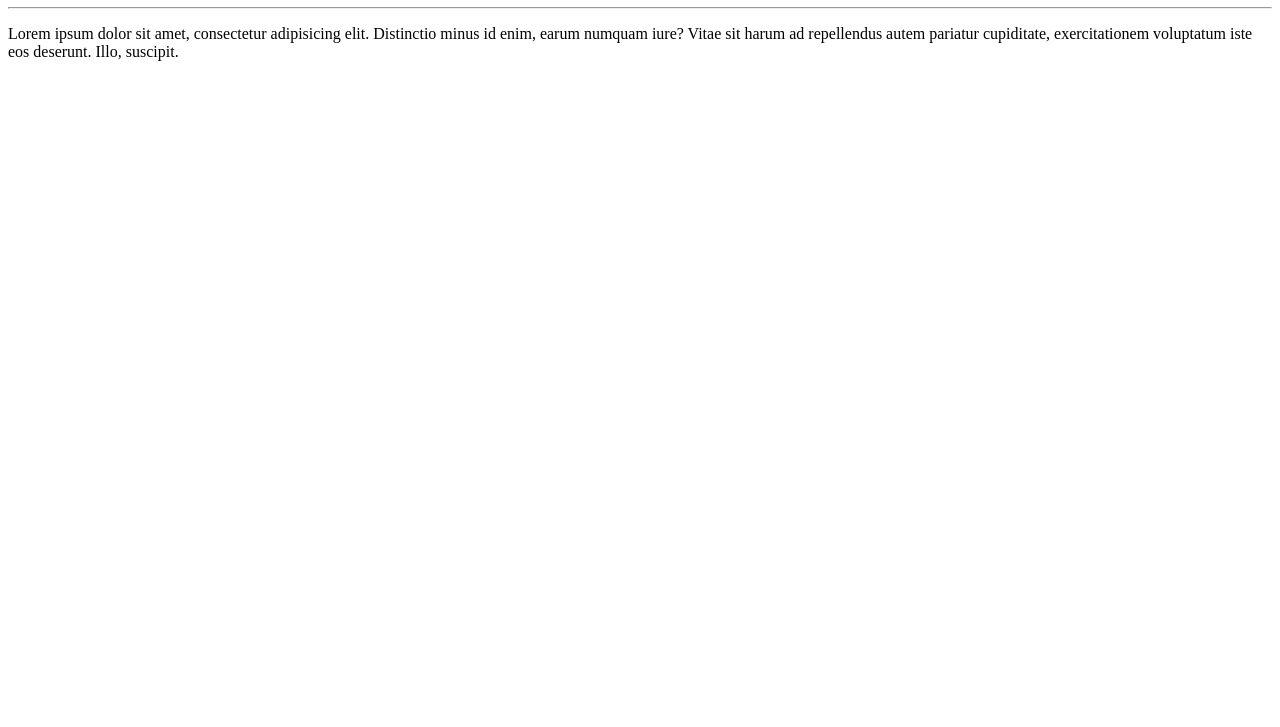
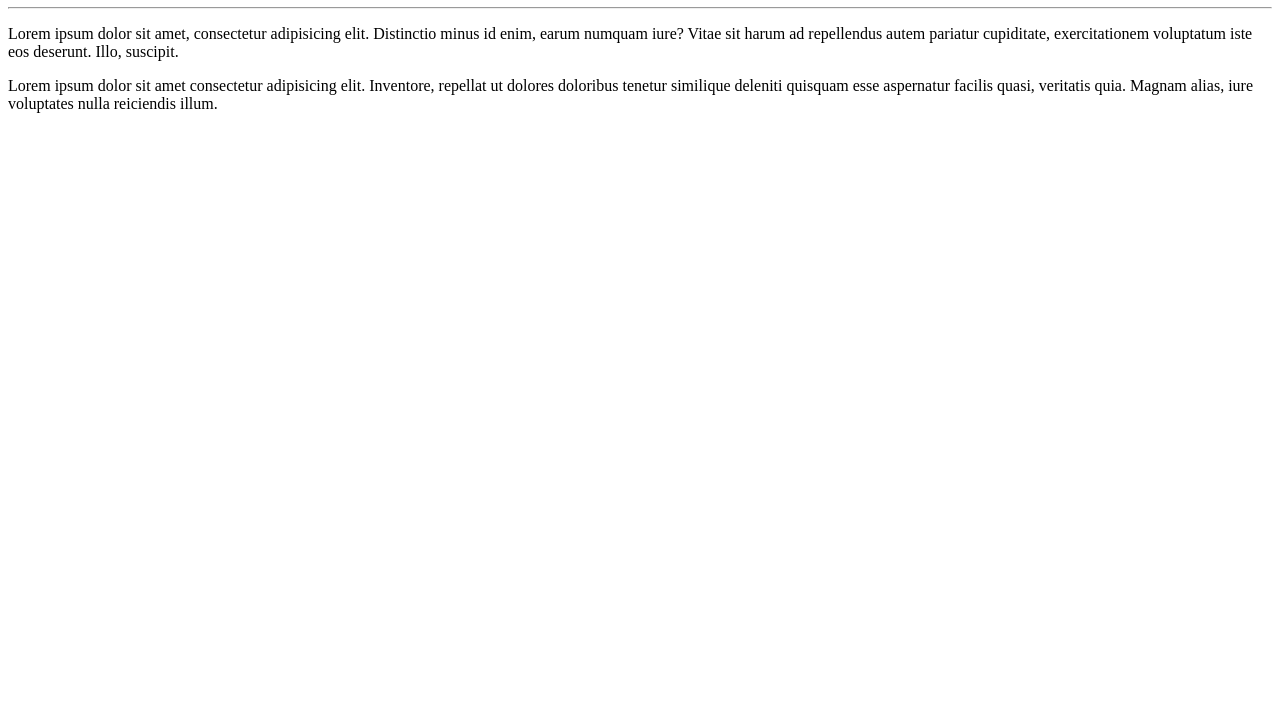
Before and after one commit to IgorValentimAlves/Primeiros-Passos, a plain HTML site: page site-exemplo/index.html in a window 1280 px wide. Shown: the part 73-800 px from the top of the page. Drawn offline with Linux system fonts and the light colour scheme.

Commit message:
Adicionei um parágrafo

```diff
--- a/site-exemplo/index.html
+++ b/site-exemplo/index.html
@@ -9,5 +9,6 @@
     <h1>Olá, Mundo!</h1>
     <hr>
     <p>Lorem ipsum dolor sit amet, consectetur adipisicing elit. Distinctio minus id enim, earum numquam iure? Vitae sit harum ad repellendus autem pariatur cupiditate, exercitationem voluptatum iste eos deserunt. Illo, suscipit.</p>
+    <p>Lorem ipsum dolor sit amet consectetur adipisicing elit. Inventore, repellat ut dolores doloribus tenetur similique deleniti quisquam esse aspernatur facilis quasi, veritatis quia. Magnam alias, iure voluptates nulla reiciendis illum.</p>
 </body>
 </html>
```
